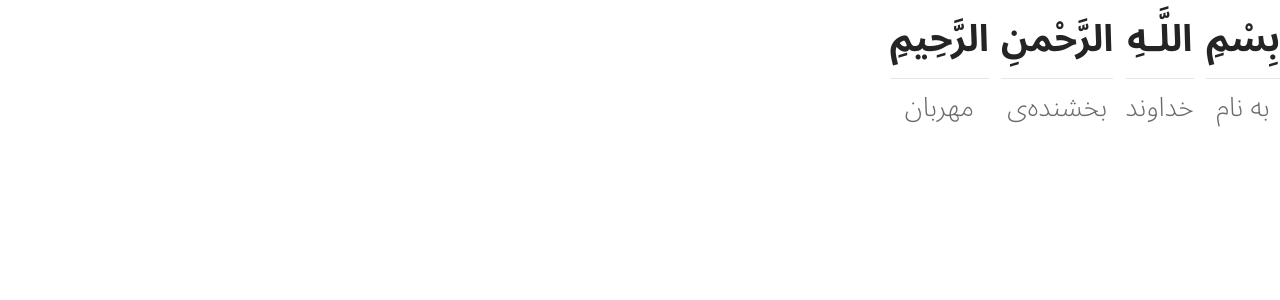
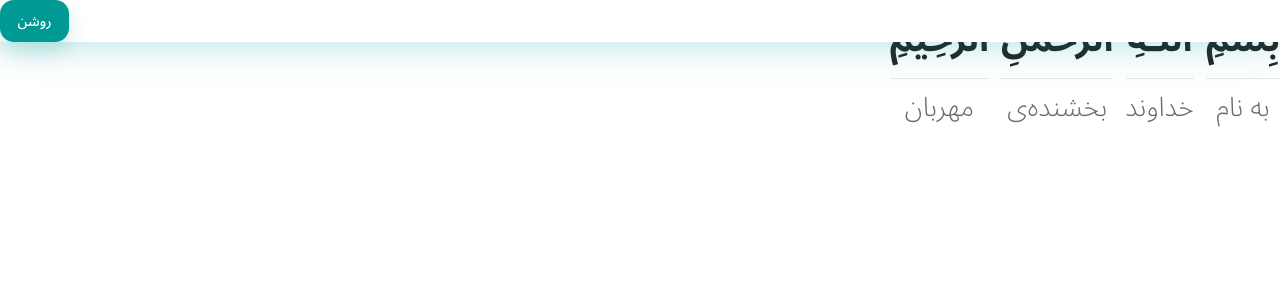
Before and after one commit to boroji/quran-hadi, a Next.js app: page / in a window 1280 px wide. Shown: the top 300 px of the page. Built offline with nearby package versions, Linux system fonts and the light colour scheme.

Commit message:
navigation & dark mode added

```diff
--- /dev/null
+++ b/components/UI/Navigation/Navigation.js
@@ -0,0 +1,19 @@
+import styles from './Navigation.module.scss'
+import Button from '../Button/Button'
+import { useGlobalContext } from '../../../utils/GlobalAppState'
+
+const Navigation = ({ id, className }) => {
+	const { dark, darkHandler } = useGlobalContext()
+
+	const { container, navLight, navDark } = styles
+
+	const dynamicClassName = `${container} ${dark ? navDark : navLight} ${className ? className : ''}`
+
+	return (
+		<nav id={id} className={dynamicClassName}>
+			<Button text={dark ? 'تیره' : 'روشن'} clickHandler={darkHandler} />
+		</nav>
+	)
+}
+
+export default Navigation
--- /dev/null
+++ b/components/UI/Navigation/Navigation.module.scss
@@ -0,0 +1,21 @@
+@use '../../../scss/' as *;
+
+.container {
+	width: 100%;
+	position: fixed;
+	top: 0;
+	z-index: 150;
+	@include transition();
+}
+
+.nav {
+	&Dark {
+		background-color: $tertiary-12;
+		box-shadow: $nav-shadow-dark;
+	}
+
+	&Light {
+		background-color: $gray-100;
+		box-shadow: $nav-shadow-light;
+	}
+}
--- a/pages/_app.js
+++ b/pages/_app.js
@@ -1,11 +1,13 @@
-import '@styles/globals.css'
-import { GlobalAppState } from 'utils/GlobalAppState'
-import GlobalStyles from 'utils/GlobalStyles'
+import Navigation from '../components/UI/Navigation/Navigation'
+import '../styles/globals.css'
+import { GlobalAppState } from '../utils/GlobalAppState'
+import GlobalStyles from '../utils/GlobalStyles'
 
 function Application({ Component, pageProps }) {
 	return (
 		<GlobalAppState>
 			<GlobalStyles>
+				<Navigation />
 				<Component {...pageProps} />
 			</GlobalStyles>
 		</GlobalAppState>
--- a/scss/index.scss
+++ b/scss/index.scss
@@ -3,4 +3,5 @@
 @forward './color';
 @forward './font';
 @forward './transition';
+@forward './shadow';
 @forward './Button/';
```
